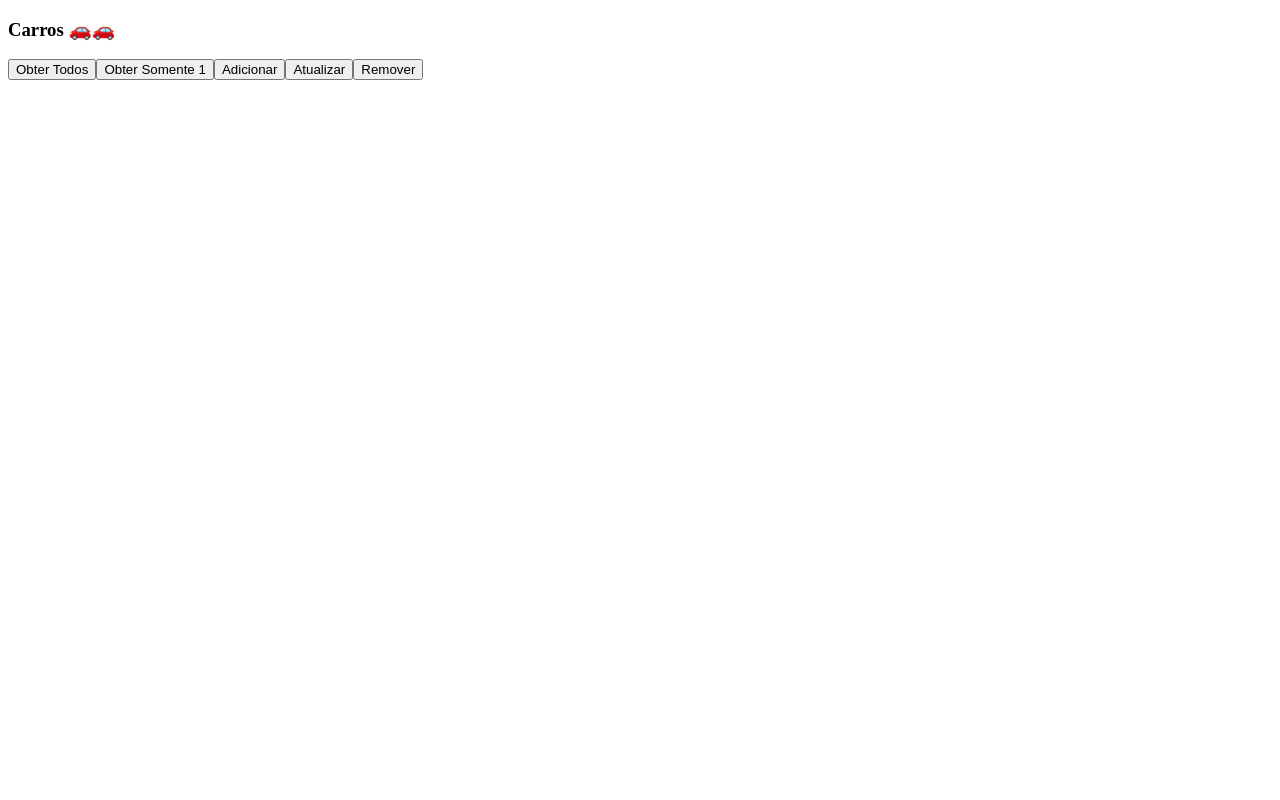
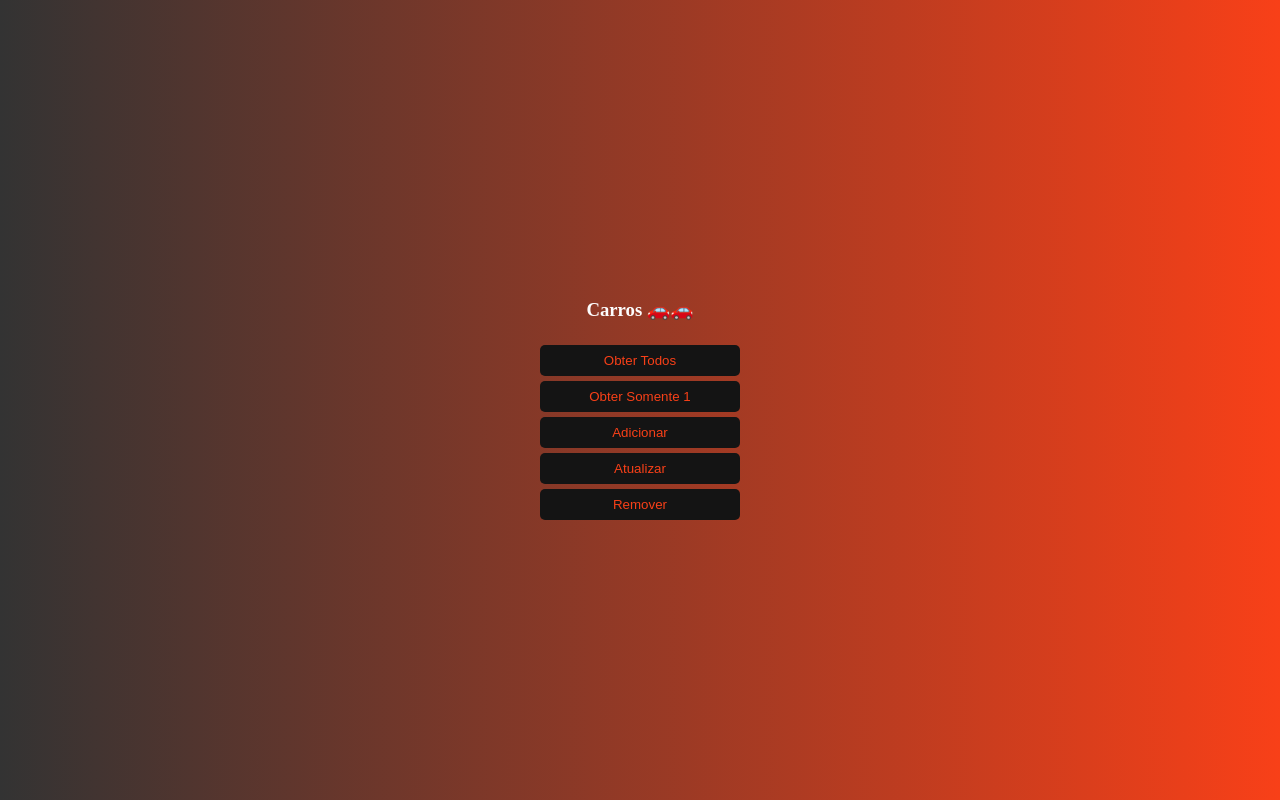
Before and after one commit to guilhermevarussa/fakeAngularApi, an Angular app: page / in a window 1280 px wide. Built offline with nearby package versions, Linux system fonts and the light colour scheme.

Commit message:
fix at the styles

```diff
--- a/src/app/app.component.scss
+++ b/src/app/app.component.scss
@@ -0,0 +1,29 @@
+:host {
+    display: flex;
+    flex-direction: column;
+    align-items: center;
+    justify-content: center;
+    width: 100vw;
+    height: 100vh;
+    position: absolute;
+    left: 0;
+    top: 0;
+    background: linear-gradient(to right, #333333, #f84018);
+    padding: 0;
+    font-family: 'montserrat';
+
+    h3 {
+        color: rgb(253, 253, 253);
+    }
+
+    button {
+        min-width: 200px;
+        padding: 8px 10px;
+        border-radius: 5px;
+        border: none;
+        background-color: #141414;
+        color: #f84018;
+        cursor: pointer;
+        margin-top: 5px;
+    }
+}
```
